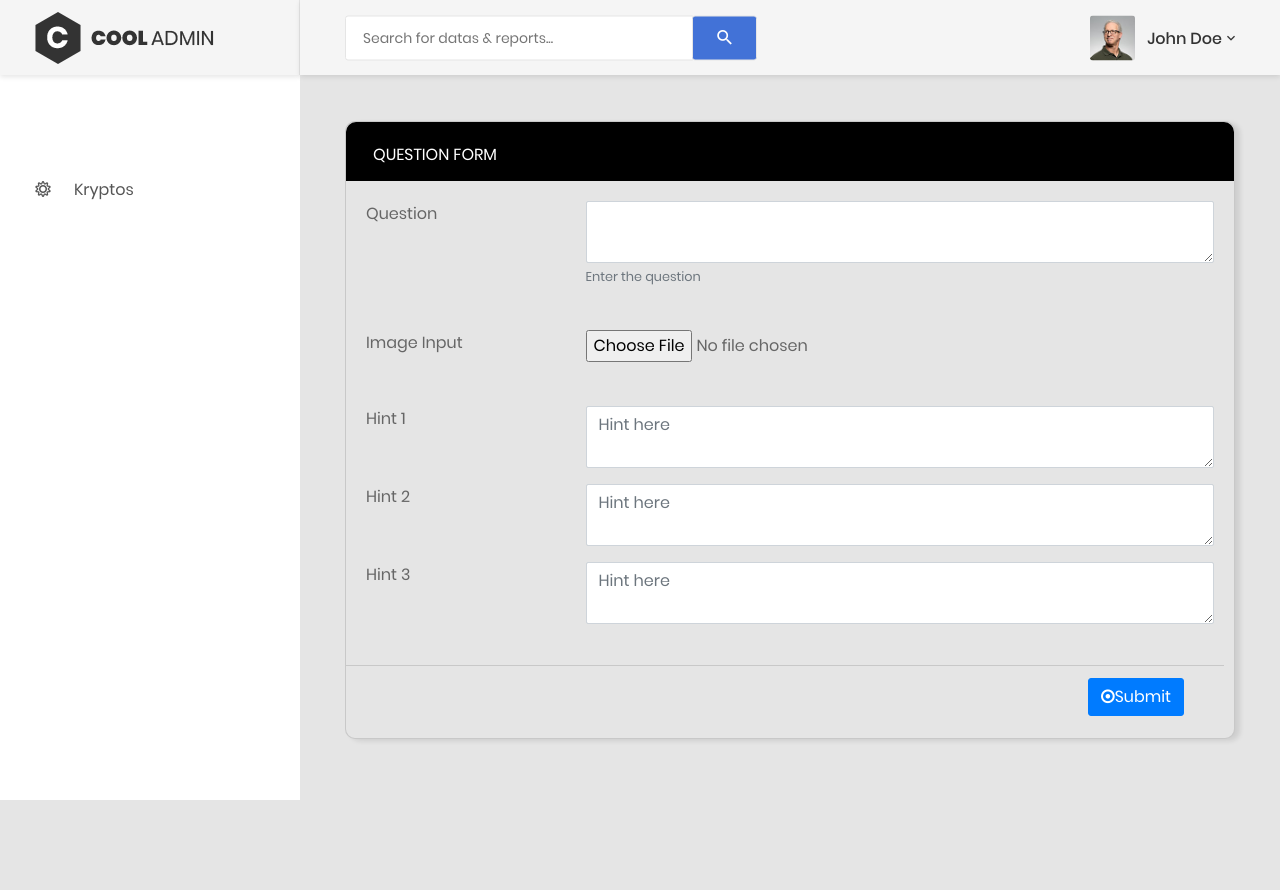
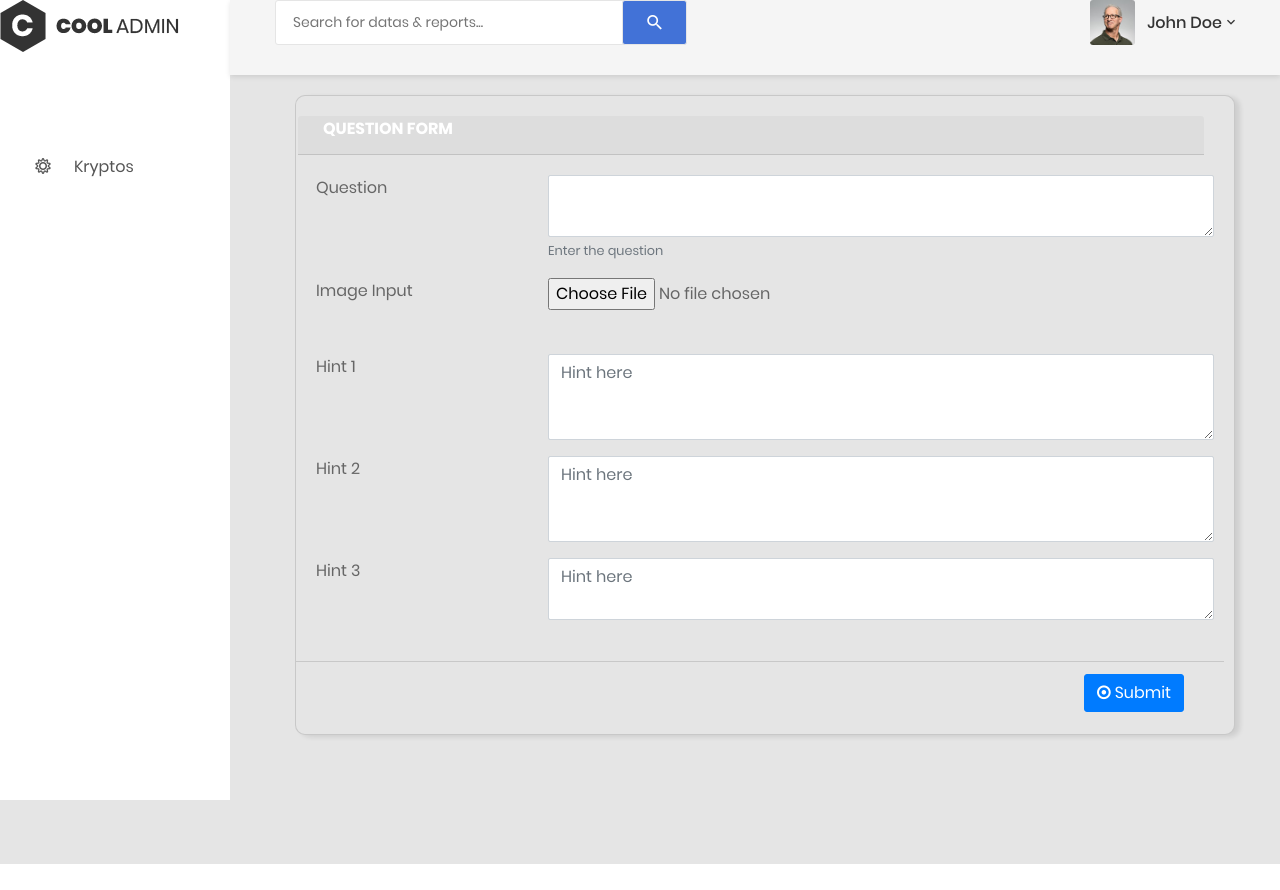
Before and after one commit to Excel-MEC/Excel-Templates-2020, a plain HTML site: page Kryptos_add_question.html in a window 1280 px wide. After the commit the page ends 864 px from the top, so only its background shows below. Drawn offline with Linux system fonts and the light colour scheme.

Commit message:
Revert "Kryptos-Add Question Form-Modified-1"
This reverts commit afc705d36ec19c8d5f772c44638e56554265c253.

```diff
--- a/Kryptos_add_question.html
+++ b/Kryptos_add_question.html
@@ -1,4 +1,4 @@
-!DOCTYPE html>
+<!DOCTYPE html>
 <html lang="en">
 
 <head>
@@ -73,7 +73,7 @@
         <!-- END HEADER MOBILE-->
 
         <!-- MENU SIDEBAR-->
-        <aside class="menu-sidebar d-none d-lg-block">
+        <aside class="menu-sidebar_1 d-none d-lg-block">
             <div class="logo">
                 <a href="#">
                     <img src="images/icon/logo.png" alt="Cool Admin" />
@@ -98,9 +98,9 @@
         <!-- END MENU SIDEBAR-->
 
         <!-- PAGE CONTAINER-->
-        <div class="page-container">
+        <div class="page-container_1">
             <!-- HEADER DESKTOP-->
-            <header class="header-desktop">
+            <header class="header-desktop_1">
                 <div class="section__content section__content--p30">
                     <div class="container-fluid">
                         <div class="header-wrap">
@@ -173,11 +173,9 @@
                     <div class="container-fluid">
                         <div class="row">
                             <div class="col-lg-12">
-
                                 <div class="card">
-                                <div class="card_header_1">
-                                    <div class="card-header">QUESTION FORM
-                                    </div>
+                                    <div class="card-header">
+                                        <strong>  QUESTION FORM</strong>
                                     </div>
                                     <div class="card-body card-block">
                                         <form action="" method="post" enctype="multipart/form-data" class="form-horizontal">
@@ -190,7 +188,7 @@
                                                     <textarea name="textarea-input" id="textarea-input" rows="2"  class="form-control"></textarea>
                                                     <small class="form-text text-muted">   Enter the question</small>
                                                 </div>
-                                            </div> <br>
+                                            </div>
                                             <div class="row form-group">
                                                 <div class="col col-md-3">
                                                       <label for="file-input" class=" form-control-label">   Image Input</label>
@@ -206,7 +204,7 @@
                                                     <label for="textarea-input" class=" form-control-label">   Hint 1</label>
                                                 </div>
                                                 <div class="col-12 col-md-9">
-                                                    <textarea name="textarea-input" id="textarea-input" rows="2" placeholder="Hint here" class="form-control"></textarea>
+                                                    <textarea name="textarea-input" id="textarea-input" rows="3" placeholder="Hint here" class="form-control"></textarea>
                                                 </div>
                                             </div>
                                             <div class="row form-group">
@@ -214,7 +212,7 @@
                                                     <label for="textarea-input" class=" form-control-label">   Hint 2</label>
                                                 </div>
                                                 <div class="col-12 col-md-9">
-                                                    <textarea name="textarea-input" id="textarea-input" rows="2" placeholder="Hint here" class="form-control"></textarea>
+                                                    <textarea name="textarea-input" id="textarea-input" rows="3" placeholder="Hint here" class="form-control"></textarea>
                                                 </div>
                                             </div>
                                             <div class="row form-group">
@@ -225,22 +223,24 @@
                                                     <textarea name="textarea-input" id="textarea-input" rows="2" placeholder="Hint here" class="form-control"></textarea>
                                                 </div>
                                             </div>
-                                             </form>
 
-                                         </div>
-                                    <div class=card-footer>
-                                    <button type="submit" class="btn btn-primary float-right">
-                                            <i class="fa fa-dot-circle-o"></i>Submit
+
+
+                                        </form>
+                                    </div>
+                                    <div class="card-footer">
+                                        <button type="submit" class="btn btn-primary float-right">
+                                            <i class="fa fa-dot-circle-o"></i>  Submit
                                         </button>
+
                                     </div>
                                 </div>
 
-                                </div>
                             </div>
                         </div>
                     </div>
                 </div>
-
+            </div>
         </div>
         <!-- END PAGE CONTAINER-->
 
```
